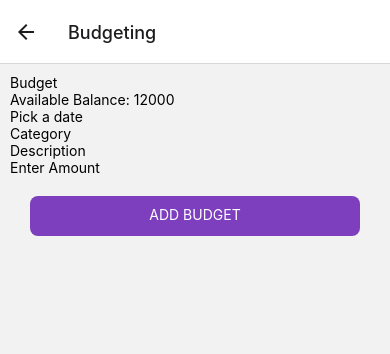
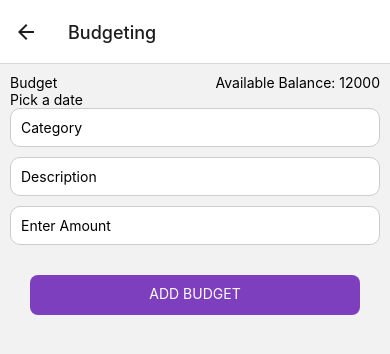
Before and after one commit to Beaullah/codetrain-final-year-project, a React Native app: screen /Budgeting in a window 390 px wide. Shown: the top 354 px of the page. Built offline with nearby package versions, Linux system fonts and the light colour scheme.

Commit message:
categories

```diff
--- a/screens/Budgeting.js
+++ b/screens/Budgeting.js
@@ -18,41 +18,46 @@ const Budgeting = () => {
   const [date, setDate] = useState(new Date());
   const [showPicker, setShowPicker] = useState(false);
   const [formattedDate, setFormattedDate] = useState("");
+  const [budgets, setBudgets] = useState([]);
+  const [category, setCategory] = useState("");
+  const [description, setDescription] = useState("");
+  const [amount, setAmount] = useState("");
 
   const toggleDatePicker = () => {
     setShowPicker(!showPicker);
   };
 
-  const onChange = ({ type }, selectedDate) => {
-    if (type == "set") {
+  const onChange = (_, selectedDate) => {
+    if (selectedDate) {
       const currentDate = selectedDate;
       setDate(currentDate);
 
-      // Format the date to display day, month, and year only
-      const options = { day: "numeric", month: "long", year: "numeric" };
+      // Format the date to display day, month, year, hour, and minute
+      const options = {
+        day: "numeric",
+        month: "long",
+        year: "numeric",
+        hour: "2-digit",
+        minute: "2-digit",
+      };
       const formatted = currentDate.toLocaleDateString(undefined, options);
       setFormattedDate(formatted);
 
       if (Platform.OS === "android") {
         toggleDatePicker();
       }
-    } else {
-      toggleDatePicker();
     }
   };
 
-  // Budget states
-  const [budgets, setBudgets] = useState([]);
-  const [category, setCategory] = useState("");
-  const [description, setDescription] = useState("");
-
   const addBudget = () => {
-    if (category && description) {
+    if (category && description && amount) {
       // Create a new budget item object
       const newBudget = {
         id: Math.random().toString(), // You should use a more reliable ID generation method in production
         category,
         description,
+        amount,
+        date: formattedDate, // Include the formatted date and time
       };
 
       // Add the new budget item to the list
@@ -61,12 +66,15 @@ const Budgeting = () => {
       // Clear the input fields
       setCategory("");
       setDescription("");
+      setAmount("");
+      setFormattedDate("");
     }
   };
+
   return (
     <ScrollView contentContainerStyle={styles.container}>
       {/* Title */}
-      <View>
+      <View style={styles.budgetTitle}>
         <View>
           <Text>Budget</Text>
         </View>
@@ -78,7 +86,7 @@ const Budgeting = () => {
       {/* Datepicker */}
       {showPicker && (
         <DateTimePicker
-          mode="date"
+          mode="datetime"
           display="spinner"
           value={date}
           onChange={onChange}
@@ -95,7 +103,7 @@ const Budgeting = () => {
         </Pressable>
       )}
 
-      {/* Categories */}
+      {/* Input Fields */}
       <View style={styles.inputContainer}>
         <TextInput
           style={styles.input}
@@ -112,8 +120,8 @@ const Budgeting = () => {
         <TextInput
           style={styles.input}
           placeholder="Enter Amount"
-          value={description}
-          onChangeText={(text) => setDescription(text)}
+          value={amount}
+          onChangeText={(number) => setAmount(number)}
         />
 
         <View style={styles.addBudgetButton}>
@@ -123,13 +131,21 @@ const Budgeting = () => {
         </View>
       </View>
 
+      {/* Budget Items */}
       <FlatList
         data={budgets}
         keyExtractor={(item) => item.id}
         renderItem={({ item }) => (
           <View style={styles.budgetItem}>
-            <Text>Category: {item.category}</Text>
-            <Text>Description: {item.description}</Text>
+            <Text style={styles.category}>{item.category}</Text>
+            <Text style={styles.description}>{item.description}</Text>
+            <Text style={styles.amount}>Amount: {item.amount}</Text>
+            <Text style={styles.date}>Date: {item.date}</Text>
+            <View style={styles.buttonsContainer}>
+              <Button title="Edit" onPress={() => editBudget(item.id)} />
+              <Button title="Delete" onPress={() => deleteBudget(item.id)} />
+              <Button title="Send" onPress={() => sendBudget(item.id)} />
+            </View>
           </View>
         )}
       />
@@ -152,6 +168,50 @@ const styles = StyleSheet.create({
     justifyContent: "center",
     backgroundColor: "#7E3FBF",
   },
+  budgetTitle: {
+    flexDirection: "row",
+    justifyContent: "space-between",
+  },
+  inputContainer: {
+    marginBottom: 10,
+  },
+  input: {
+    borderWidth: 1,
+    borderColor: "#ccc",
+    borderRadius: 10,
+    backgroundColor: "#fff",
+    padding: 10,
+    marginBottom: 10,
+  },
+  budgetItem: {
+    borderWidth: 1,
+    borderColor: "#ccc",
+    borderRadius: 10,
+    backgroundColor: "#fff",
+    padding: 10,
+    marginBottom: 10,
+  },
+  category: {
+    fontSize: 18,
+    textDecorationLine: "underline",
+    marginBottom: 5,
+  },
+  description: {
+    fontSize: 14,
+    marginBottom: 10,
+  },
+  amount: {
+    fontSize: 16,
+    fontWeight: "bold",
+  },
+  date: {
+    fontSize: 12,
+    color: "#888",
+  },
+  buttonsContainer: {
+    flexDirection: "row",
+    justifyContent: "space-around",
+  },
 });
 
 export default Budgeting;
```
